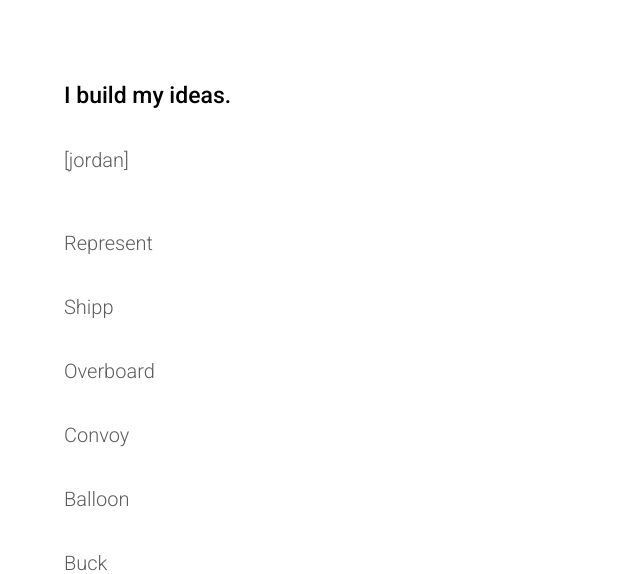
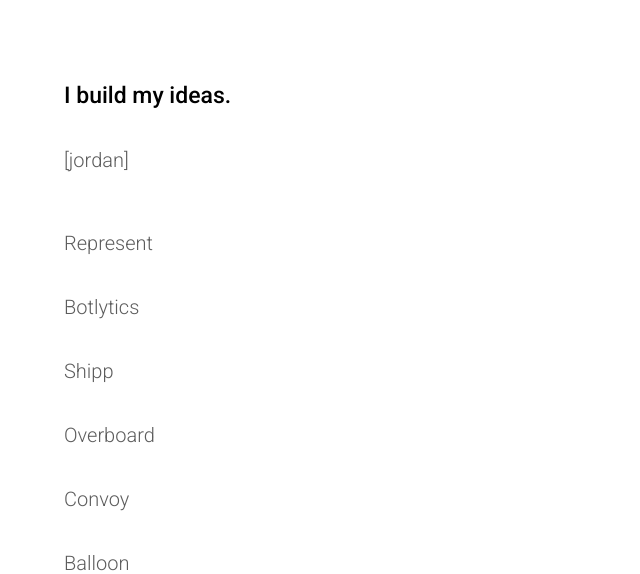
Before and after one commit to jordansinger/ibuildmyideas, a PHP site: page / in a window 1280 px wide. Shown: the top 574 px of the page, without its empty margins (0-640 px from the left). Run offline with PHP 8.4, Linux system fonts and the light colour scheme.

Commit message:
Botlytics

```diff
--- a/index.php
+++ b/index.php
@@ -69,6 +69,7 @@
 		<li><a href="http://onlyhandle.com/jordan">[jordan]</a></li>
 		<br>
 		<li><a href="http://represent.io">Represent</a></li>
+		<li><a href="http://www.botlytics.co">Botlytics</a></li>
 		<li><a href="http://shipp.herokuapp.com">Shipp</a></li>
 		<li><a href="http://overboard.me">Overboard</a></li>
 		<li><a href="http://startconvoy.com">Convoy</a></li>
```
